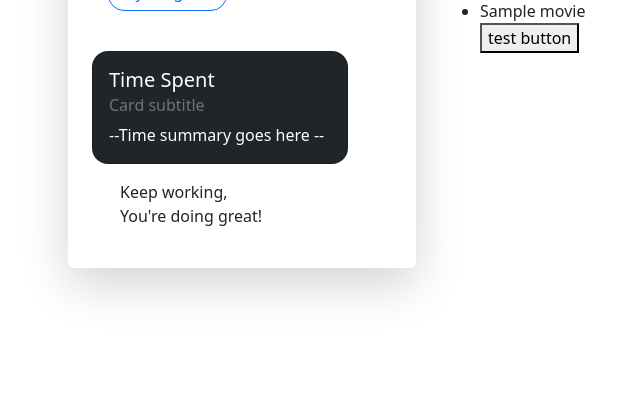
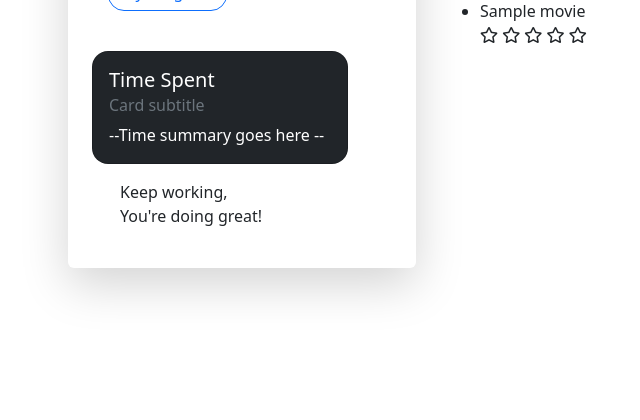
Before and after one commit to MANTHIPERERA/Mind-Setter-SE---13, a Flask app: template RecomSys/templates/recommendations.html in a window 1280 px wide. Shown: the part 339-759 px from the top of the page, without its empty margins (18-658 px from the left). Run offline with Flask 3, Linux system fonts and the light colour scheme; the template is opened without the code that fills it: most values are stand-ins (such as "Sample title", 1, 10 or a date in 2020); some web fonts are replaced.

Commit message:
five star

```diff
--- a/RecomSys/templates/recommendations.html
+++ b/RecomSys/templates/recommendations.html
@@ -11,6 +11,12 @@
     <link href="https://fonts.googleapis.com/css2?family=Jost:wght@200;300;400&family=Marvel:wght@700&display=swap" rel="stylesheet">
     <link rel = "stylesheet" href="CSS/styles.css">
     <link rel = "stylesheet" href="CSS/RecomSys.css">
+      <!-- jQuery library -->
+      <script src="https://code.jquery.com/jquery-3.6.0.min.js"></script>
+
+      <!-- Font Awesome library -->
+      <link rel="stylesheet" href="https://cdnjs.cloudflare.com/ajax/libs/font-awesome/5.15.3/css/all.min.css" />
+
 
 
   </head>
@@ -101,12 +107,20 @@
           {% for movie in recommended_movies %}
 
             <iframe href = "videopage.html" class = "rounded-4" width="300"  src="https://www.youtube.com/embed/D0UnqGm_miA" title="YouTube video player" frameborder="0" allow="accelerometer; autoplay; clipboard-write; encrypted-media; gyroscope; picture-in-picture; web-share" allowfullscreen></iframe>
-            <li>{{ movie }}</li>  <button> test button </button> <br><br>
+            <li>{{ movie }}</li>
+
+            <div class="rating-stars">
+                <i class="far fa-star" data-rating="1"></i>
+                <i class="far fa-star" data-rating="2"></i>
+                <i class="far fa-star" data-rating="3"></i>
+                <i class="far fa-star" data-rating="4"></i>
+                <i class="far fa-star" data-rating="5"></i>
+            </div>
+
+            <br>
 
           {% endfor %}
         </ul>
-
-
 
 
       </div>
@@ -120,4 +134,27 @@
 
 
   </body>
+
+  <script>
+      $(document).ready(function() {
+          $('.rating-stars i').click(function() {
+              var rating = $(this).data('rating');
+              $('.rating-stars i').removeClass('fas').addClass('far');
+              $(this).prevAll().addBack().removeClass('far').addClass('fas');
+              // Send the rating value to the server using AJAX
+              $.ajax({
+                  url: '/submit-rating',
+                  method: 'POST',
+                  data: { rating: rating },
+                  success: function(response) {
+                      // Handle the server response
+                  },
+                  error: function(jqXHR, textStatus, errorThrown) {
+                      console.log(textStatus, errorThrown);
+                  }
+              });
+          });
+      });
+  </script>
+
 </html>
```
